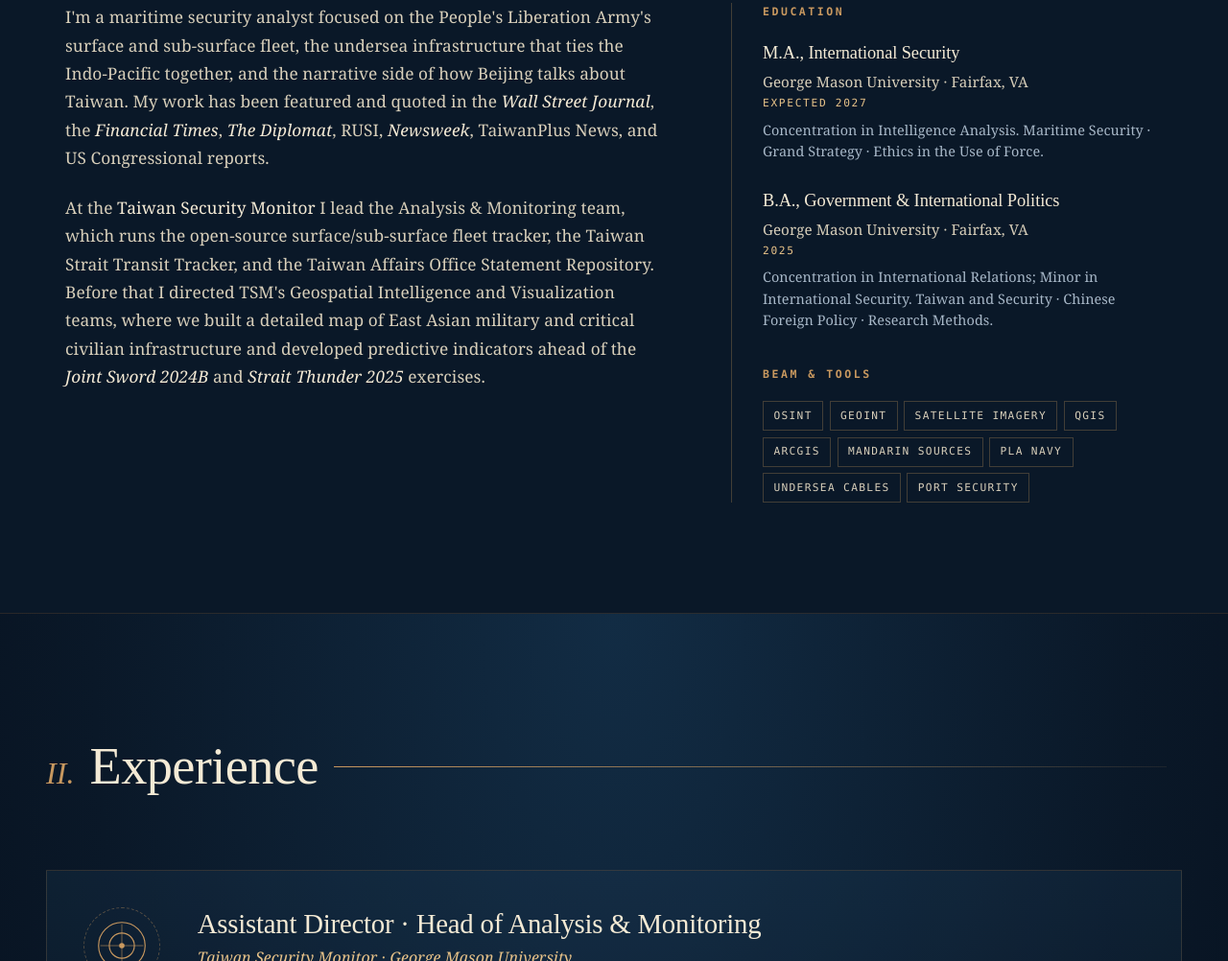
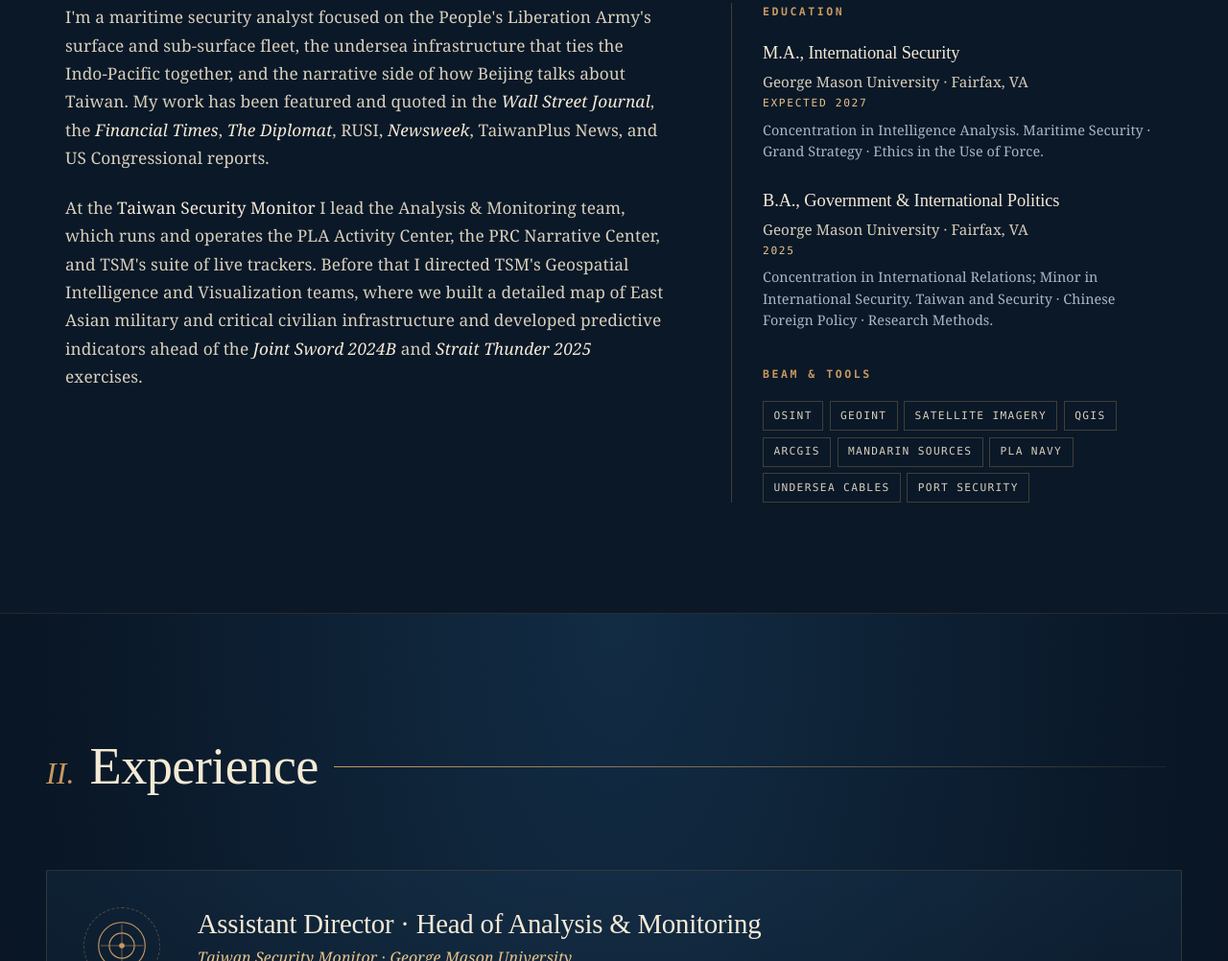
Before and after one commit to jonawalb/ethans-site, a plain HTML site: page index.html in a window 1280 px wide. Shown: the part 950-1952 px from the top of the page at 96% size. Drawn offline with Linux system fonts and the light colour scheme.

Commit message:
docs: update TSM role description to reference PLA Activity Center and PRC Narrative Center

```diff
--- a/index.html
+++ b/index.html
@@ -131,7 +131,7 @@
         I'm a maritime security analyst focused on the People's Liberation Army's surface and sub-surface fleet, the undersea infrastructure that ties the Indo-Pacific together, and the narrative side of how Beijing talks about Taiwan. My work has been featured and quoted in the <em>Wall Street Journal</em>, the <em>Financial Times</em>, <em>The Diplomat</em>, RUSI, <em>Newsweek</em>, TaiwanPlus News, and US Congressional reports.
       </p>
       <p>
-        At the <strong>Taiwan Security Monitor</strong> I lead the Analysis &amp; Monitoring team, which runs the open-source surface/sub-surface fleet tracker, the Taiwan Strait Transit Tracker, and the Taiwan Affairs Office Statement Repository. Before that I directed TSM's Geospatial Intelligence and Visualization teams, where we built a detailed map of East Asian military and critical civilian infrastructure and developed predictive indicators ahead of the <em>Joint Sword 2024B</em> and <em>Strait Thunder 2025</em> exercises.
+        At the <strong>Taiwan Security Monitor</strong> I lead the Analysis &amp; Monitoring team, which runs and operates the PLA Activity Center, the PRC Narrative Center, and TSM's suite of live trackers. Before that I directed TSM's Geospatial Intelligence and Visualization teams, where we built a detailed map of East Asian military and critical civilian infrastructure and developed predictive indicators ahead of the <em>Joint Sword 2024B</em> and <em>Strait Thunder 2025</em> exercises.
       </p>
     </div>
 
```
